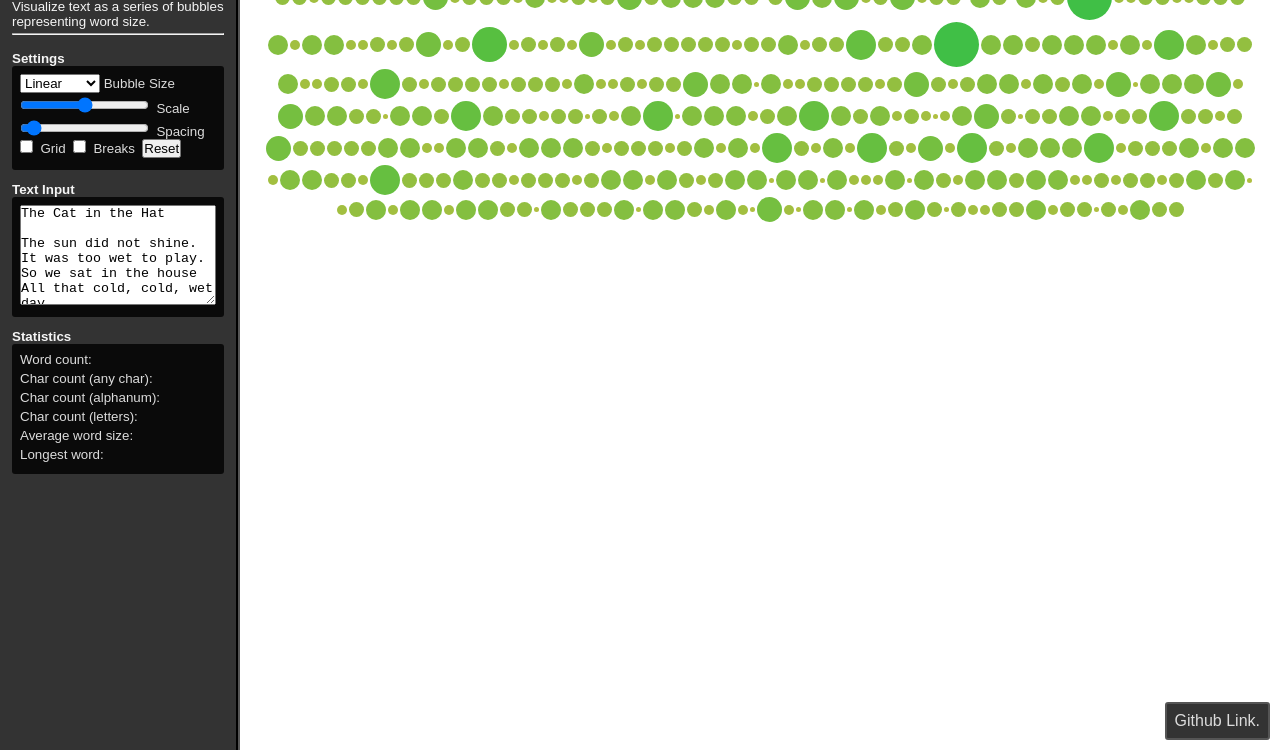
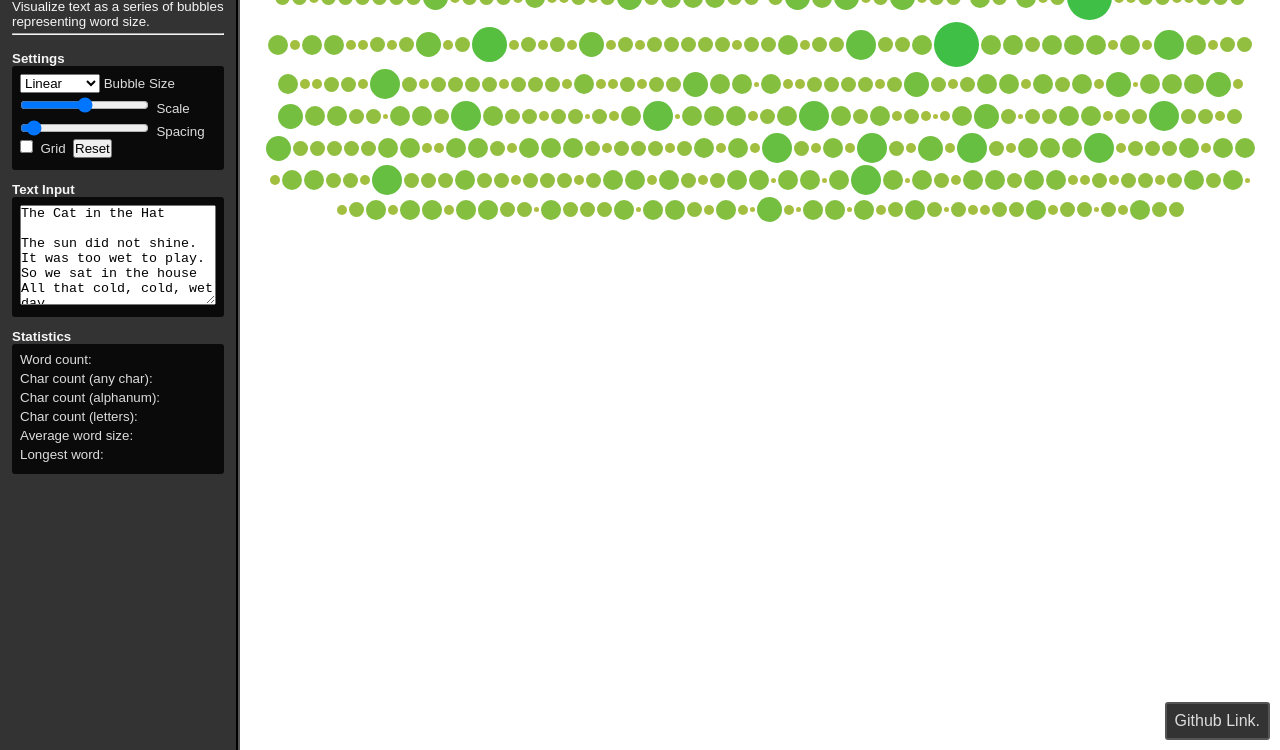
Before and after one commit to krikienoid/textbubbles, a plain HTML site: page index.html in a window 1280 px wide. Shown: the part 50-800 px from the top of the page. Drawn offline with Linux system fonts and the light colour scheme.

Commit message:
fixed regex, minor changes

```diff
--- a/css/textbubbles.css
+++ b/css/textbubbles.css
@@ -94,8 +94,8 @@ body,
 	width     : 100%;
 	display   : flex;
 	padding   : 24px;
+	flex      : 1;
 	flex-wrap : wrap;
-	flex      : 1;
 	justify-content : center;
 	align-items     : center;
 }
--- a/index.html
+++ b/index.html
@@ -59,8 +59,6 @@
 						&nbsp;Spacing&nbsp;
 						<input type="checkbox" id="textbubbles-set-gridded" />
 						&nbsp;Grid&nbsp;
-						<input type="checkbox" id="textbubbles-set-breaks"  />
-						&nbsp;Breaks&nbsp;
 						<input type="button"   id="textbubbles-set-reset" value="Reset" />
 					</p>
 				</div>
@@ -150,10 +148,6 @@ Said the cat…
 						Word count:
 						<span class="stat-out" id="stat-out-wordnums"></span>
 					</p>
-					<!--<p>
-						Word count (only letters):
-						<span class="stat-out" id="stat-out-words"></span>
-					</p>-->
 					<p>
 						Char count (any char):
 						<span class="stat-out" id="stat-out-chars"></span>
@@ -180,8 +174,9 @@ Said the cat…
 		<div class="wrapper-body">
 			<div class="wrapper-text" id="textbubbles-output"></div>
 		</div>
-		<input class="corner-button" type="button" style="display:none;" id="textbubbles-get-url" value="Generate Link" />
-		<a class="corner-button" href="https://github.com/krikienoid/textbubbles">Github Link.</a>
+		<a class="corner-button" href="https://github.com/krikienoid/textbubbles">
+			Github Link.
+		</a>
 	</div>
 </body>
 
--- a/js/textbubbles.js
+++ b/js/textbubbles.js
@@ -16,21 +16,33 @@
 
 var textBubbles = (function () {
 
+	// Enum bubble size type
 	var kBT = {
 		LINEAR : 0, QUADRATIC : 1, CUBIC : 2
 	};
 
-	var BASE_LEN  = 8,
-		BASE_QUAD = Math.sqrt(BASE_LEN),
-		BASE_CUBE = Math.pow(BASE_LEN, 2/3);
+	// Bubble size common size
+	// (words of size BASE_LEN will have the same bubble size at any bubble size type.)
+	var BASE_LEN  = 8;
 
+	// Bubble size scale
+	var kBS = {};
+		kBS[kBT.LINEAR]    = 1;
+		kBS[kBT.QUADRATIC] = Math.sqrt(BASE_LEN);
+		kBS[kBT.CUBIC]     = Math.pow(BASE_LEN, 2/3);
+
+	// Settings
 	var DEF_SCALE    = 5,
 		DEF_SPACING  = 1,
 		scale        = DEF_SCALE,
 		spacing      = DEF_SPACING,
 		isBreaksOn   = true,
 		isGridded    = false,
-		regExpUTF    = (
+		isStatsOn    = true,
+		bubbleType   = kBT.LINEAR;
+
+	// Regex
+	var regExpUTF     = (
 			'\\u00ad' +
 			'\\u00c0-\\u00d6\\u00d8-\\u00f6\\u00d8-\\u01bf' + // Extended Latin
 			'\\u01c4-\\u02af\\u0370-\\u0373\\u0376\\u0377'  + // Greek and Russian
@@ -54,16 +66,18 @@ var textBubbles = (function () {
 		rgxDelimiter  = new RegExp('[\\s\\0]'),
 		rgxTab        = new RegExp('\\t', 'g'),
 		rgxBreak      = new RegExp('[\\r\\n\\v\\f]|\\r\\n', 'g'),
-		rgxNonWord    = new RegExp('[^' + regExpUTF + '\\w\\.\\-\'’]'),
-		rgxNonAlphNum = new RegExp('[^' + regExpUTF + '\\w]', 'g'),
-		rgxNonLetter  = new RegExp('[^a-zA-Z' + regExpUTF + ']', 'g'),
-		bubbleType    = kBT.LINEAR;
+		rgxNonWord    = new RegExp('[^\\w'       + regExpUTF + '\\.\\-\'’]'),
+		rgxNonAlphNum = new RegExp('[^a-zA-Z\\d' + regExpUTF + ']', 'g'),
+		rgxNonLetter  = new RegExp('[^a-zA-Z'    + regExpUTF + ']', 'g');
 
+	// jQuery refs
 	var $input,
 		$output;
 
-	var isStatsOn = true,
-		stats;
+	// Stats
+	var stats;
+
+	// Private Functions
 
 	function resetStats () {
 		stats = {
@@ -76,18 +90,17 @@ var textBubbles = (function () {
 		};
 	}
 
-	function getSize (x) {
+	function getSize (size) {
 		switch (bubbleType) {
-			case kBT.LINEAR    : return x * scale;
-			case kBT.QUADRATIC : return Math.sqrt(x)     * scale * BASE_QUAD;
-			case kBT.CUBIC     : return Math.pow(x, 1/3) * scale * BASE_CUBE;
-			default            : return x * scale;
+			case kBT.QUADRATIC : size = Math.sqrt(size);     break;
+			case kBT.CUBIC     : size = Math.pow(size, 1/3); break;
 		}
+		return size * scale * kBS[bubbleType];
 	}
 
 	function updateBubbles () {
 
-		var words   = $input.val().split(rgxBoundary),
+		var words   = $input.val().split(rgxNonWord),
 			bubbles = [];
 
 		resetStats();
@@ -125,20 +138,12 @@ var textBubbles = (function () {
 					}
 
 				}
-				/*else if (isBreaksOn) {
-					bubbles.push(
-						word
-							.replace(rgxTab,   '&nbsp;&nbsp;&nbsp;&nbsp;')//&#09;
-							.replace(rgxBreak, '<br />')
-					);
-				}*/
 			}
 		);
 
 		if (isStatsOn) {
 			stats.chars  = $input.val().length;
 			$('#textbubbles-stat-wordnums') .text(stats.wordNums);
-		//	$('#textbubbles-stat-words')    .text(stats.words);
 			$('#textbubbles-stat-chars')    .text(stats.chars);
 			$('#textbubbles-stat-alphnums') .text(stats.alphNums);
 			$('#textbubbles-stat-letters')  .text(stats.letters);
@@ -162,6 +167,8 @@ var textBubbles = (function () {
 				.trigger('input');
 		}
 	}
+
+	// Init
 
 	$(document).ready(function () {
 
@@ -217,15 +224,6 @@ var textBubbles = (function () {
 				}
 			);
 
-		$('#textbubbles-set-breaks')
-			.on(
-				'change',
-				function () {
-					isBreaksOn = !!this.checked;
-					updateBubbles();
-				}
-			);
-
 		$('#textbubbles-set-reset')
 			.on(
 				'click',
```
